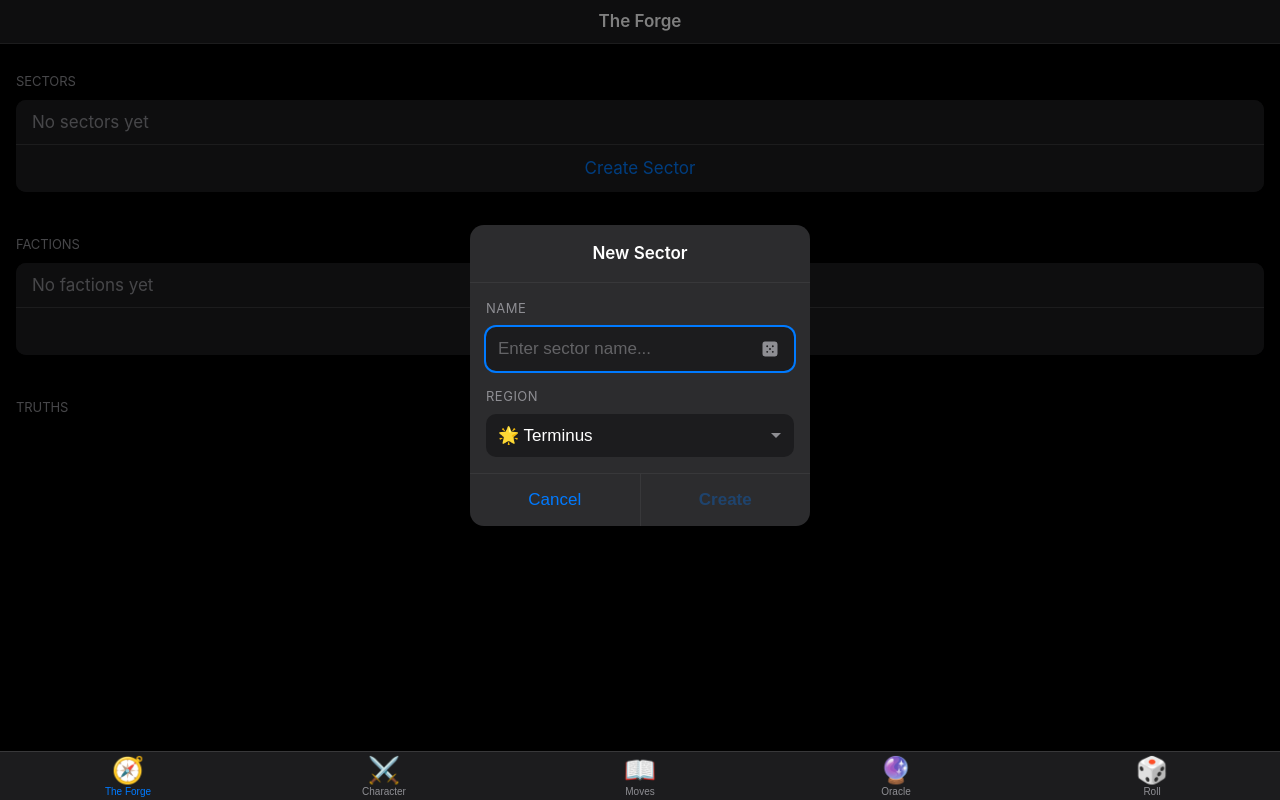
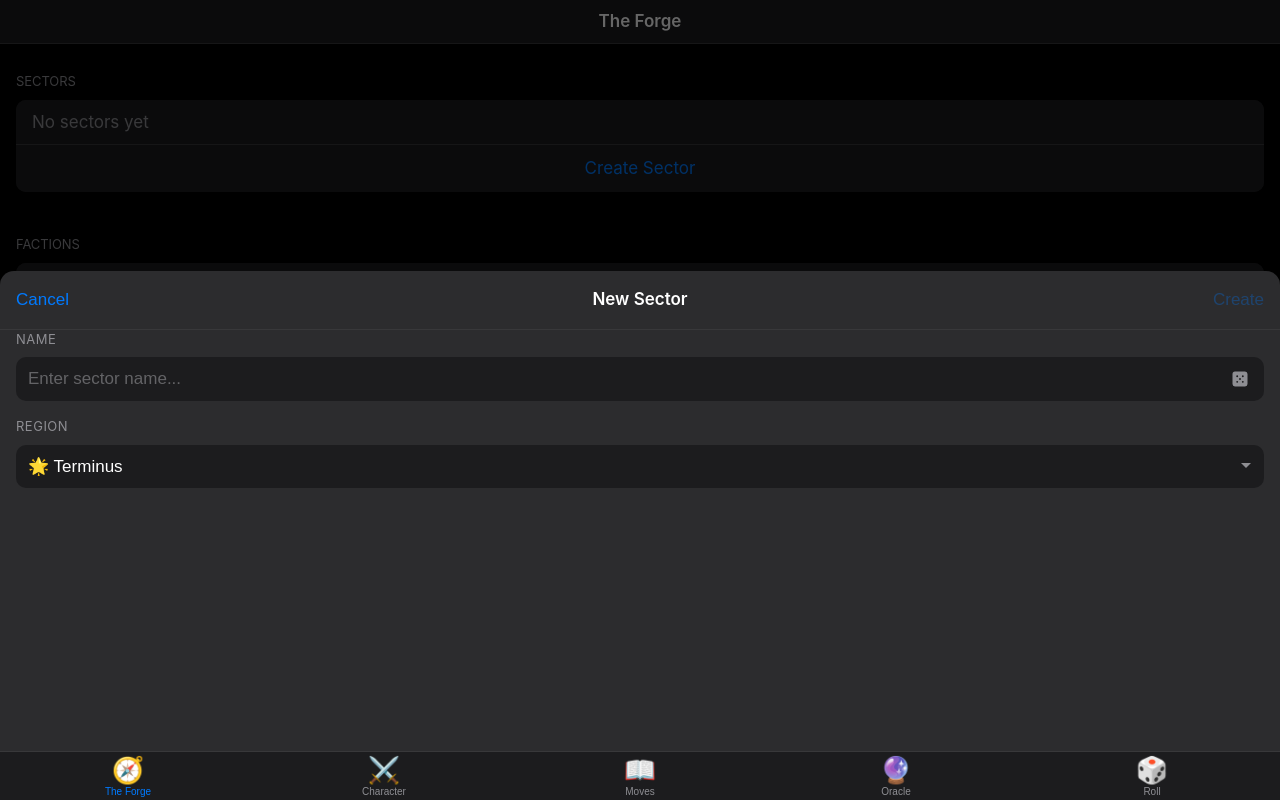
Before and after one commit to themarkappleby/artemis, a React (Vite) app: page / in a window 1280 px wide. Both pictures are taken after a click on the element "Create Sector". Built offline with nearby package versions, Linux system fonts and the light colour scheme.

Commit message:
Add stepped modal animations, remove sector details

```diff
--- a/src/components/Modal/Modal.css
+++ b/src/components/Modal/Modal.css
@@ -5,15 +5,7 @@
   left: 0;
   right: 0;
   bottom: 0;
-  background-color: rgba(0, 0, 0, 0.5);
-  display: flex;
-  align-items: center;
-  justify-content: center;
   z-index: 1000;
-  padding: 20px;
-}
-
-.modal-overlay.modal-fullscreen {
   padding: 0;
   display: block;
   background-color: rgba(0, 0, 0, 0);
@@ -22,7 +14,7 @@
   visibility: hidden;
 }
 
-.modal-overlay.modal-fullscreen.modal-open {
+.modal-overlay.modal-open {
   background-color: rgba(0, 0, 0, 0.6);
   pointer-events: auto;
   visibility: visible;
@@ -30,29 +22,22 @@
 }
 
 .modal-content {
-  background-color: #2c2c2e;
-  border-radius: 14px;
-  width: 100%;
-  max-width: 340px;
-  overflow: hidden;
-}
-
-.modal-content.modal-fullscreen-content {
   position: absolute;
   bottom: 0;
   left: 0;
   right: 0;
-  max-width: none;
+  background-color: #2c2c2e;
   border-radius: 14px 14px 0 0;
   min-height: 60vh;
   max-height: 85vh;
   display: flex;
   flex-direction: column;
+  overflow: hidden;
   transform: translate3d(0, 100%, 0);
   transition: transform 0.3s ease-out;
 }
 
-.modal-fullscreen.modal-open .modal-fullscreen-content {
+.modal-open .modal-content {
   transform: translate3d(0, 0, 0);
 }
 
@@ -61,14 +46,11 @@
   align-items: center;
   justify-content: center;
   padding: 16px;
+  padding-top: calc(16px + env(safe-area-inset-top));
+  min-height: calc(56px + env(safe-area-inset-top));
   border-bottom: 0.5px solid #38383a;
   flex-shrink: 0;
   position: relative;
-}
-
-.modal-fullscreen-content .modal-header {
-  padding-top: calc(16px + env(safe-area-inset-top));
-  min-height: calc(56px + env(safe-area-inset-top));
 }
 
 .modal-close-button {
@@ -86,6 +68,30 @@
   opacity: 0.5;
 }
 
+.modal-action-button {
+  position: absolute;
+  right: 16px;
+  background: none;
+  border: none;
+  color: #007AFF;
+  font-size: 17px;
+  cursor: pointer;
+  padding: 0;
+}
+
+.modal-action-button:active {
+  opacity: 0.5;
+}
+
+.modal-action-button:disabled {
+  opacity: 0.3;
+  cursor: not-allowed;
+}
+
+.modal-action-button:disabled:active {
+  opacity: 0.3;
+}
+
 .modal-header-spacer {
   width: 60px;
 }
@@ -97,60 +103,67 @@
   margin: 0;
 }
 
-.modal-footer {
-  display: flex;
-  border-top: 0.5px solid #38383a;
-  flex-shrink: 0;
+.modal-body {
+  flex: 1;
+  overflow-y: auto;
+  -webkit-overflow-scrolling: touch;
+  padding: 0;
+  transition: transform 0.3s cubic-bezier(0.4, 0, 0.2, 1), opacity 0.3s ease;
 }
 
-.modal-fullscreen-content .modal-footer {
-  padding-bottom: env(safe-area-inset-bottom);
+/* Step in animation - slide from right */
+.modal-body.step-in {
+  animation: slideInFromRight 0.3s cubic-bezier(0.4, 0, 0.2, 1);
 }
 
-.modal-button {
-  flex: 1;
-  background: none;
-  border: none;
-  font-size: 17px;
-  cursor: pointer;
-  padding: 16px;
-  color: #007AFF;
+/* Step out animation - slide from left */
+.modal-body.step-out {
+  animation: slideInFromLeft 0.3s cubic-bezier(0.4, 0, 0.2, 1);
 }
 
-.modal-button:active {
+@keyframes slideInFromRight {
+  from {
+    transform: translateX(100%);
+    opacity: 0;
+  }
+  to {
+    transform: translateX(0);
+    opacity: 1;
+  }
+}
+
+@keyframes slideInFromLeft {
+  from {
+    transform: translateX(-30%);
+    opacity: 0;
+  }
+  to {
+    transform: translateX(0);
+    opacity: 1;
+  }
+}
+
+.modal-body .menu-group-items {
+  margin: 0;
+  border-radius: 0;
+  background-color: transparent;
+}
+
+.modal-body .menu-item {
+  background-color: transparent;
+}
+
+.modal-body .menu-item:active {
   background-color: #3a3a3c;
 }
 
-.modal-cancel {
-  border-right: 0.5px solid #38383a;
-}
-
-.modal-create {
-  font-weight: 600;
-}
-
-.modal-create:disabled {
-  opacity: 0.3;
-  cursor: not-allowed;
-}
-
-.modal-create:disabled:active {
+.modal-body .menu-item-muted:active {
   background-color: transparent;
-}
-
-.modal-body {
-  padding: 16px;
-}
-
-.modal-fullscreen-content .modal-body {
-  flex: 1;
-  overflow-y: auto;
-  -webkit-overflow-scrolling: touch;
-  padding: 24px 16px;
 }
 
 .modal-field {
   margin-bottom: 16px;
+  padding: 0 16px;
 }
 
 .modal-field:last-child {
--- a/src/components/Modal/Modal.jsx
+++ b/src/components/Modal/Modal.jsx
@@ -1,56 +1,64 @@
-import React from 'react';
+import React, { useState, useEffect } from 'react';
 import './Modal.css';
 
-export const Modal = ({ isOpen, onClose, title, children, footer, fullScreen = false }) => {
-  // For non-fullscreen modals, use simple conditional rendering
-  if (!fullScreen && !isOpen) return null;
+export const Modal = ({ isOpen, onClose, onBack, title, children, action }) => {
+  const [animationDirection, setAnimationDirection] = useState('none');
+  const [prevOnBack, setPrevOnBack] = useState(null);
 
-  // For fullscreen modals, always render but control visibility with CSS
-  if (fullScreen) {
+  // Detect when stepping in or out based on onBack prop changes
+  useEffect(() => {
+    if (isOpen) {
+      if (onBack && !prevOnBack) {
+        // Stepped in - slide from right
+        setAnimationDirection('step-in');
+      } else if (!onBack && prevOnBack) {
+        // Stepped back - slide from left
+        setAnimationDirection('step-out');
+      }
+      setPrevOnBack(onBack);
+
+      // Reset animation after it completes
+      const timer = setTimeout(() => {
+        setAnimationDirection('none');
+      }, 300);
+
+      return () => clearTimeout(timer);
+    } else {
+      setPrevOnBack(null);
+      setAnimationDirection('none');
+    }
+  }, [onBack, isOpen, prevOnBack]);
+
   return (
     <div
-        className={`modal-overlay modal-fullscreen ${isOpen ? 'modal-open' : ''}`}
-        onClick={onClose}
+      className={`modal-overlay ${isOpen ? 'modal-open' : ''}`}
+      onClick={onBack || onClose}
       style={{ pointerEvents: isOpen ? 'auto' : 'none' }}
     >
       <div
-          className="modal-content modal-fullscreen-content"
+        className="modal-content"
         onClick={(e) => e.stopPropagation()}
       >
         <div className="modal-header">
-            <button className="modal-close-button" onClick={onClose}>
-              Cancel
+          <button className="modal-close-button" onClick={onBack || onClose}>
+            {onBack ? '← Back' : 'Cancel'}
           </button>
           <h2 className="modal-title">{title}</h2>
+          {action ? (
+            <button
+              className="modal-action-button"
+              onClick={action.onClick}
+              disabled={action.disabled}
+            >
+              {action.label}
+            </button>
+          ) : (
             <div className="modal-header-spacer"></div>
+          )}
         </div>
-          <div className="modal-body">
+        <div className={`modal-body ${animationDirection}`}>
           {children}
         </div>
-          {footer && (
-            <div className="modal-footer">
-              {footer}
-            </div>
-          )}
-        </div>
-      </div>
-    );
-  }
-
-  return (
-    <div className="modal-overlay" onClick={onClose}>
-      <div className="modal-content" onClick={(e) => e.stopPropagation()}>
-        <div className="modal-header">
-          <h2 className="modal-title">{title}</h2>
-        </div>
-        <div className="modal-body">
-          {children}
-        </div>
-        {footer && (
-          <div className="modal-footer">
-            {footer}
-          </div>
-        )}
       </div>
     </div>
   );
@@ -62,16 +70,3 @@ export const ModalField = ({ label, children }) => (
     {children}
   </div>
 );
-
-export const ModalButton = ({ onClick, disabled, variant = 'default', children }) => {
-  const className = `modal-button ${variant === 'cancel' ? 'modal-cancel' : ''} ${variant === 'create' ? 'modal-create' : ''}`;
-  return (
-    <button
-      className={className}
-      onClick={onClick}
-      disabled={disabled}
-    >
-      {children}
-    </button>
-  );
-};
--- a/src/views/ExploreTab/ExploreTab.jsx
+++ b/src/views/ExploreTab/ExploreTab.jsx
@@ -3,7 +3,7 @@ import { NavigationView } from '../../components/NavigationView';
 import { MenuGroup } from '../../components/MenuGroup';
 import { MenuItem } from '../../components/MenuItem';
 import { DetailCard } from '../../components/DetailCard';
-import { Modal, ModalField, ModalButton } from '../../components/Modal/Modal';
+import { Modal, ModalField } from '../../components/Modal/Modal';
 import { DiceInput } from '../../components/DiceInput/DiceInput';
 import { getRegionIcon, getRegionIconBg, getRegionLabel, getGenericIconBg } from '../../utils/icons';
 import './ExploreTab.css';
@@ -94,7 +94,7 @@ export const ExploreTab = ({
   const [newFactionName, setNewFactionName] = useState('');
   const [showLocationModal, setShowLocationModal] = useState(false);
   const [newLocationName, setNewLocationName] = useState('');
-  const [newLocationType, setNewLocationType] = useState('planet');
+  const [newLocationType, setNewLocationType] = useState(null);
   const [currentSectorId, setCurrentSectorId] = useState(null);
 
   const createSector = () => {
@@ -113,11 +113,35 @@ export const ExploreTab = ({
   };
 
   const createLocation = () => {
-    if (!newLocationName.trim() || !currentSectorId) return;
-    addLocation(currentSectorId, newLocationName, newLocationType);
-    setNewLocationName('');
-    setNewLocationType('planet');
+    if (!currentSectorId || !newLocationType) return;
+    // Auto-generate name based on type
+    const typeNames = {
+      planet: 'Planet',
+      station: 'Station',
+      settlement: 'Settlement',
+      derelict: 'Derelict',
+      vault: 'Vault'
+    };
+    const name = typeNames[newLocationType] || 'Location';
+    addLocation(currentSectorId, name, newLocationType);
+    setNewLocationType(null);
     setShowLocationModal(false);
+  };
+
+  const closeLocationModal = () => {
+    setNewLocationType(null);
+    setShowLocationModal(false);
+  };
+
+  const getEntityTypeInfo = (type) => {
+    const types = {
+      planet: { icon: '🪐', label: 'Planet' },
+      station: { icon: '🛰️', label: 'Station' },
+      settlement: { icon: '🏘️', label: 'Settlement' },
+      derelict: { icon: '🚢', label: 'Derelict' },
+      vault: { icon: '🏛️', label: 'Vault' }
+    };
+    return types[type];
   };
 
   // Home view
@@ -190,25 +214,15 @@ export const ExploreTab = ({
         </NavigationView>
 
         {/* Create Sector Modal */}
-        {showSectorModal && (
         <Modal
           isOpen={showSectorModal}
           onClose={() => setShowSectorModal(false)}
           title="New Sector"
-            footer={
-              <>
-                <ModalButton variant="cancel" onClick={() => setShowSectorModal(false)}>
-                  Cancel
-                </ModalButton>
-                <ModalButton
-                  variant="create"
-                  onClick={createSector}
-                  disabled={!newSectorName.trim()}
-                >
-                  Create
-                </ModalButton>
-              </>
-            }
+          action={{
+            label: 'Create',
+            onClick: createSector,
+            disabled: !newSectorName.trim()
+          }}
         >
           <ModalField label="Name">
             <DiceInput
@@ -237,28 +251,17 @@ export const ExploreTab = ({
             </select>
           </ModalField>
         </Modal>
-        )}
 
         {/* Create Faction Modal */}
-        {showFactionModal && (
         <Modal
           isOpen={showFactionModal}
           onClose={() => setShowFactionModal(false)}
           title="New Faction"
-            footer={
-              <>
-                <ModalButton variant="cancel" onClick={() => setShowFactionModal(false)}>
-                  Cancel
-                </ModalButton>
-                <ModalButton
-                  variant="create"
-                  onClick={createFaction}
-                  disabled={!newFactionName.trim()}
-                >
-                  Create
-                </ModalButton>
-              </>
-            }
+          action={{
+            label: 'Create',
+            onClick: createFaction,
+            disabled: !newFactionName.trim()
+          }}
         >
           <ModalField label="Name">
             <input
@@ -271,7 +274,6 @@ export const ExploreTab = ({
             />
           </ModalField>
         </Modal>
-        )}
       </>
     );
   }
@@ -300,17 +302,12 @@ export const ExploreTab = ({
         <NavigationView
           title={sector.name}
           onBack={goBack}
-          rightIcon="plus"
-          onAction={() => {
-            setCurrentSectorId(sectorId);
-            setShowLocationModal(true);
-          }}
           {...scrollProps}
         >
-          <MenuGroup title="Locations">
+          <MenuGroup title="Connected">
             {(!sector.locations || sector.locations.length === 0) ? (
               <MenuItem
-                label="No locations yet"
+                label="No entities yet"
                 showChevron={false}
                 muted={true}
               />
@@ -326,14 +323,41 @@ export const ExploreTab = ({
                 />
               ))
             )}
+            <MenuItem
+              label="Add entity"
+              onClick={() => {
+                setCurrentSectorId(sectorId);
+                setShowLocationModal(true);
+              }}
+              isButton={true}
+            />
           </MenuGroup>
-          <MenuGroup title="Details">
+          <MenuGroup title="Not connected">
+            {(!sector.locations || sector.locations.length === 0) ? (
               <MenuItem
-              label="Region"
-              value={getRegionLabel(sector.region)}
-              icon={getRegionIcon(sector.region)}
-              iconBg={getRegionIconBg(sector.region)}
+                label="No entities yet"
                 showChevron={false}
+                muted={true}
+              />
+            ) : (
+              sector.locations.map(location => (
+                <MenuItem
+                  key={location.id}
+                  icon={location.type === 'planet' ? '🪐' : location.type === 'station' ? '🛰️' : '⭐'}
+                  iconBg={getGenericIconBg(location.type === 'planet' ? '🪐' : location.type === 'station' ? '🛰️' : '⭐')}
+                  label={location.name}
+                  value={location.type.charAt(0).toUpperCase() + location.type.slice(1)}
+                  onClick={() => navigate(`location-${sectorId}-${location.id}`)}
+                />
+              ))
+            )}
+            <MenuItem
+              label="Add entity"
+              onClick={() => {
+                setCurrentSectorId(sectorId);
+                setShowLocationModal(true);
+              }}
+              isButton={true}
             />
           </MenuGroup>
         </NavigationView>
@@ -341,44 +365,57 @@ export const ExploreTab = ({
         {/* Create Location Modal */}
         <Modal
           isOpen={showLocationModal}
-          onClose={() => setShowLocationModal(false)}
-          title="New Location"
-          fullScreen={true}
-          footer={
-            <>
-              <ModalButton
-                variant="create"
-                onClick={createLocation}
-                disabled={!newLocationName.trim()}
+          onClose={closeLocationModal}
+          onBack={newLocationType ? () => setNewLocationType(null) : null}
+          title={newLocationType ? getEntityTypeInfo(newLocationType).label : "New entity"}
+          action={newLocationType ? {
+            label: 'Create',
+            onClick: createLocation,
+            disabled: false
+          } : null}
         >
-                Create
-              </ModalButton>
-            </>
-          }
-        >
-          <ModalField label="Name">
-            <input
-              type="text"
-              className="modal-input"
-              value={newLocationName}
-              onChange={(e) => setNewLocationName(e.target.value)}
-              placeholder="Enter location name..."
-              autoFocus
+          {!newLocationType ? (
+            <MenuGroup>
+              <MenuItem
+                icon="🪐"
+                iconBg={getGenericIconBg('🪐')}
+                label="Planet"
+                onClick={() => setNewLocationType('planet')}
               />
-          </ModalField>
-          <ModalField label="Type">
-            <select
-              className="modal-select"
-              value={newLocationType}
-              onChange={(e) => setNewLocationType(e.target.value)}
-            >
-              <option value="planet">🪐 Planet</option>
-              <option value="station">🛰️ Station</option>
-              <option value="settlement">🏘️ Settlement</option>
-              <option value="derelict">🚢 Derelict</option>
-              <option value="vault">🏛️ Vault</option>
-            </select>
-          </ModalField>
+              <MenuItem
+                icon="🛰️"
+                iconBg={getGenericIconBg('🛰️')}
+                label="Station"
+                onClick={() => setNewLocationType('station')}
+              />
+              <MenuItem
+                icon="🏘️"
+                iconBg={getGenericIconBg('🏘️')}
+                label="Settlement"
+                onClick={() => setNewLocationType('settlement')}
+              />
+              <MenuItem
+                icon="🚢"
+                iconBg={getGenericIconBg('🚢')}
+                label="Derelict"
+                onClick={() => setNewLocationType('derelict')}
+              />
+              <MenuItem
+                icon="🏛️"
+                iconBg={getGenericIconBg('🏛️')}
+                label="Vault"
+                onClick={() => setNewLocationType('vault')}
+              />
+            </MenuGroup>
+          ) : (
+            <MenuGroup>
+              <MenuItem
+                label="Entity details coming soon"
+                showChevron={false}
+                muted={true}
+              />
+            </MenuGroup>
+          )}
         </Modal>
       </>
     );
```
Lines whose indentation alone changed are shown as unchanged.
